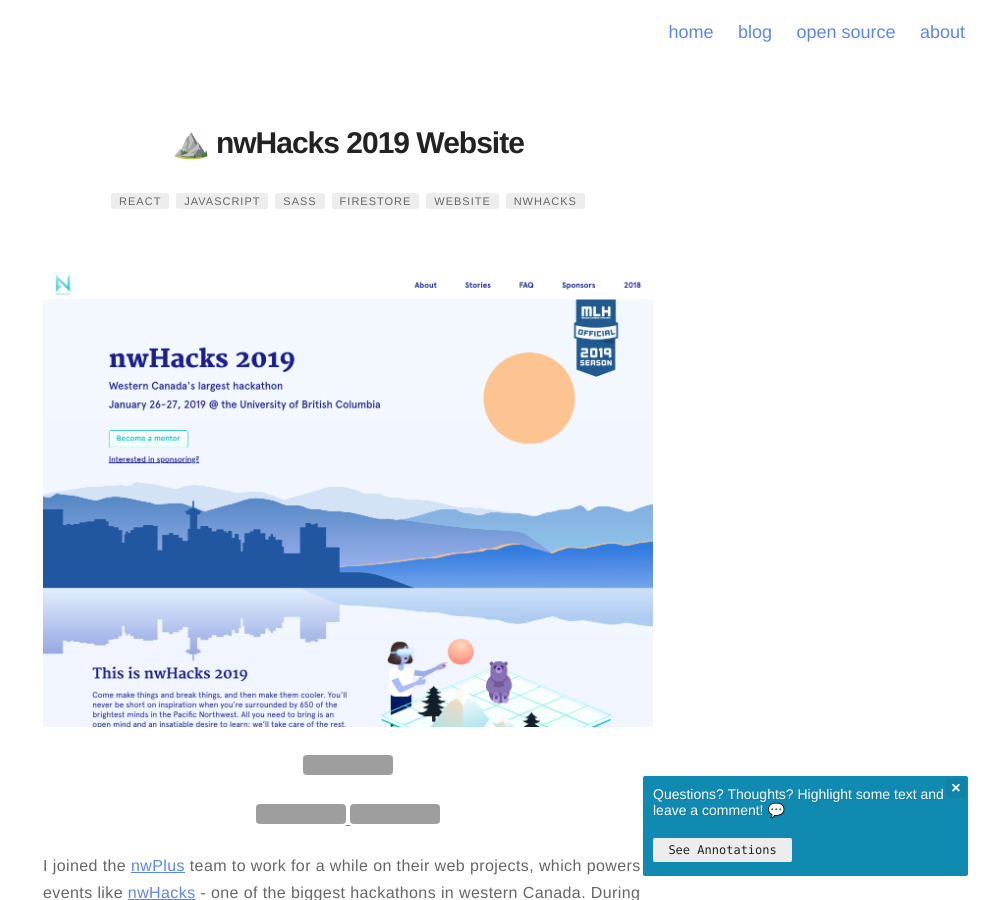
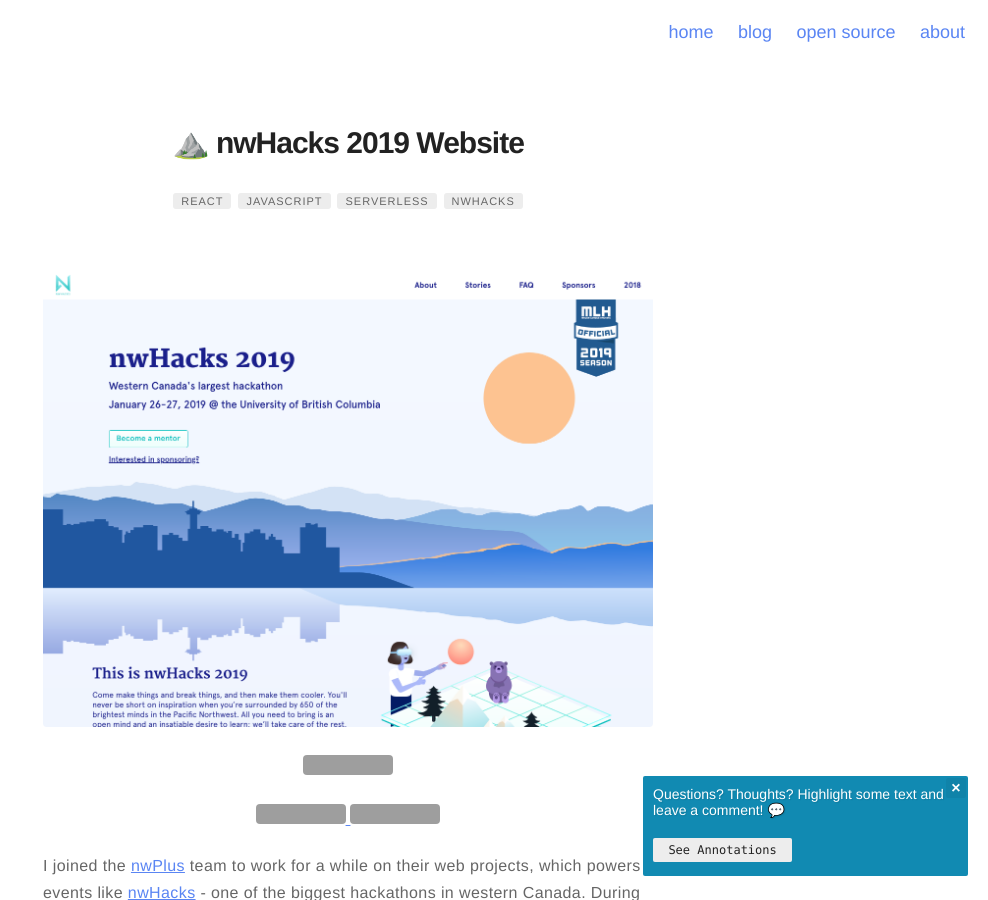
Before and after one commit to bobheadxi/bobheadxi.github.io, a Jekyll site: the page built from _posts/2018-06-30-nwhacks2019.md, in a window 1280 px wide and 900 px high. Shown: the whole window, without its empty margins (292-1280 px from the left). Built offline with Jekyll 4.4.1, drawn with Linux system fonts in a browser that asks for light colours; nearby versions of some CDN libraries; emoji names are drawn with the system emoji font; a script that is not in the unit is left out; grey boxes are pictures that could not be loaded.

```diff
--- a/_posts/2018-06-30-nwhacks2019.md
+++ b/_posts/2018-06-30-nwhacks2019.md
@@ -5,9 +5,7 @@
 tag:
 - react
 - javascript
-- sass
-- firestore
-- website
+- serverless
 - nwhacks
 image: /assets/images/projects/nwhacks-site-short.png
 headerImage: false
```
